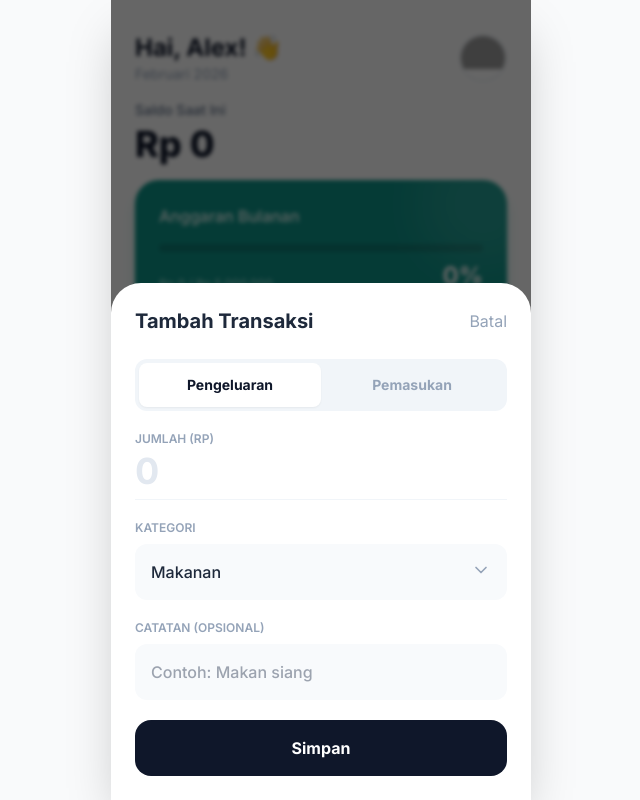
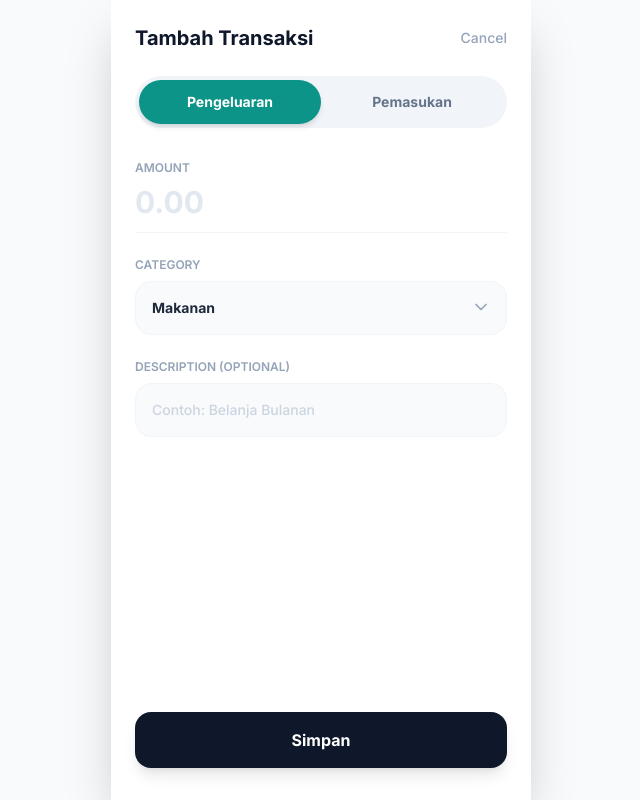
Before and after one commit to sanzzyproject/Finance-tracker-, a Next.js app: page / in a window 1280 px wide. Both pictures are taken after a click on the button 640 px from the left and 742 px from the top of the page. Shown: the whole page, without its empty margins (319-959 px from the left). Built offline with nearby package versions, Linux system fonts and the light colour scheme; grey boxes are pictures that could not be loaded.

Commit message:
Update AddTransactionModal.tsx

```diff
--- a/components/AddTransactionModal.tsx
+++ b/components/AddTransactionModal.tsx
@@ -32,23 +32,23 @@ export default function AddTransactionModal({ isOpen, onClose, onSave }: Props)
   };
 
   return (
-    <div className="absolute inset-0 bg-black/60 z-50 flex items-end backdrop-blur-[2px]">
-      <div className="bg-white w-full rounded-t-[30px] p-6 animate-in slide-in-from-bottom-10 duration-300">
-        <div className="flex justify-between items-center mb-6">
-          <h2 className="text-xl font-bold text-slate-800">Tambah Transaksi</h2>
-          <button onClick={onClose} className="text-slate-400 hover:text-slate-800">
-            Batal
+    <div className="absolute inset-0 z-50 flex flex-col bg-white animate-in slide-in-from-bottom-10 duration-300">
+      {/* Header Modal */}
+      <div className="px-6 py-6 flex justify-between items-center">
+        <h2 className="text-xl font-bold text-slate-900">Tambah Transaksi</h2>
+        <button onClick={onClose} className="text-slate-400 hover:text-slate-800 font-medium text-sm">
+          Cancel
         </button>
       </div>
 
-        <form onSubmit={handleSubmit} className="space-y-5">
-          {/* Toggle Type */}
-          <div className="bg-slate-100 p-1 rounded-xl flex">
+      <form onSubmit={handleSubmit} className="flex-1 px-6 flex flex-col">
+        {/* Toggle Type (Segmented Control) */}
+        <div className="bg-slate-100 p-1 rounded-full flex mb-8">
           <button
             type="button"
             onClick={() => setType('expense')}
-              className={`flex-1 py-3 rounded-lg text-sm font-bold transition-all ${
-                type === 'expense' ? 'bg-white text-slate-900 shadow-sm' : 'text-slate-400'
+            className={`flex-1 py-3 rounded-full text-sm font-bold transition-all ${
+              type === 'expense' ? 'bg-[#0d9488] text-white shadow-md' : 'text-slate-500'
             }`}
           >
             Pengeluaran
@@ -56,33 +56,37 @@ export default function AddTransactionModal({ isOpen, onClose, onSave }: Props)
           <button
             type="button"
             onClick={() => setType('income')}
-              className={`flex-1 py-3 rounded-lg text-sm font-bold transition-all ${
-                type === 'income' ? 'bg-white text-slate-900 shadow-sm' : 'text-slate-400'
+            className={`flex-1 py-3 rounded-full text-sm font-bold transition-all ${
+              type === 'income' ? 'bg-[#0d9488] text-white shadow-md' : 'text-slate-500'
             }`}
           >
             Pemasukan
           </button>
         </div>
 
-          <div>
-            <label className="block text-xs font-semibold text-slate-400 mb-1">JUMLAH (RP)</label>
+        {/* Amount Input */}
+        <div className="mb-6">
+          <label className="block text-xs font-semibold text-slate-400 mb-2">AMOUNT</label>
+          <div className="relative">
             <input
               type="number"
               required
               value={amount}
               onChange={(e) => setAmount(e.target.value)}
-              className="w-full text-4xl font-bold text-slate-800 placeholder-slate-200 outline-none border-b border-slate-100 pb-2 focus:border-[#0d9488] transition-colors"
-              placeholder="0"
+              className="w-full text-3xl font-bold text-slate-900 placeholder-slate-200 outline-none border-b border-slate-100 pb-3 bg-transparent focus:border-[#0d9488] transition-colors"
+              placeholder="0.00"
             />
           </div>
+        </div>
 
-          <div>
-            <label className="block text-xs font-semibold text-slate-400 mb-2">KATEGORI</label>
+        {/* Category Input */}
+        <div className="mb-6">
+          <label className="block text-xs font-semibold text-slate-400 mb-2">CATEGORY</label>
           <div className="relative">
             <select
               value={category}
               onChange={(e) => setCategory(e.target.value)}
-                className="w-full bg-slate-50 text-slate-800 rounded-xl p-4 outline-none appearance-none font-medium"
+              className="w-full bg-slate-50 text-slate-800 rounded-2xl p-4 outline-none appearance-none font-bold text-sm border border-slate-100"
             >
               <option>Makanan</option>
               <option>Sewa</option>
@@ -91,27 +95,31 @@ export default function AddTransactionModal({ isOpen, onClose, onSave }: Props)
               <option>Tagihan</option>
               <option>Gaji</option>
               <option>Investasi</option>
+              <option>Lainnya</option>
             </select>
-              <ChevronDown className="absolute right-4 top-4 text-slate-400" size={20} />
+            <ChevronDown className="absolute right-4 top-4 text-slate-400 pointer-events-none" size={20} />
           </div>
         </div>
 
-          <div>
-            <label className="block text-xs font-semibold text-slate-400 mb-2">CATATAN (OPSIONAL)</label>
+        {/* Description Input */}
+        <div className="mb-auto">
+          <label className="block text-xs font-semibold text-slate-400 mb-2">DESCRIPTION (OPTIONAL)</label>
           <input
             type="text"
             value={description}
             onChange={(e) => setDescription(e.target.value)}
-              className="w-full bg-slate-50 text-slate-800 rounded-xl p-4 outline-none font-medium"
-              placeholder="Contoh: Makan siang"
+            className="w-full bg-slate-50 text-slate-800 rounded-2xl p-4 outline-none font-medium text-sm border border-slate-100 placeholder-slate-300"
+            placeholder="Contoh: Belanja Bulanan"
           />
         </div>
 
-          <button type="submit" className="w-full bg-slate-900 text-white font-bold py-4 rounded-2xl mt-4 hover:bg-slate-800 active:scale-[0.98] transition-all">
+        {/* Save Button */}
+        <div className="pb-8 pt-4">
+          <button type="submit" className="w-full bg-slate-900 text-white font-bold py-4 rounded-2xl shadow-lg active:scale-[0.98] transition-all">
             Simpan
           </button>
+        </div>
       </form>
-      </div>
     </div>
   );
 }
```
Lines whose indentation alone changed are shown as unchanged.
